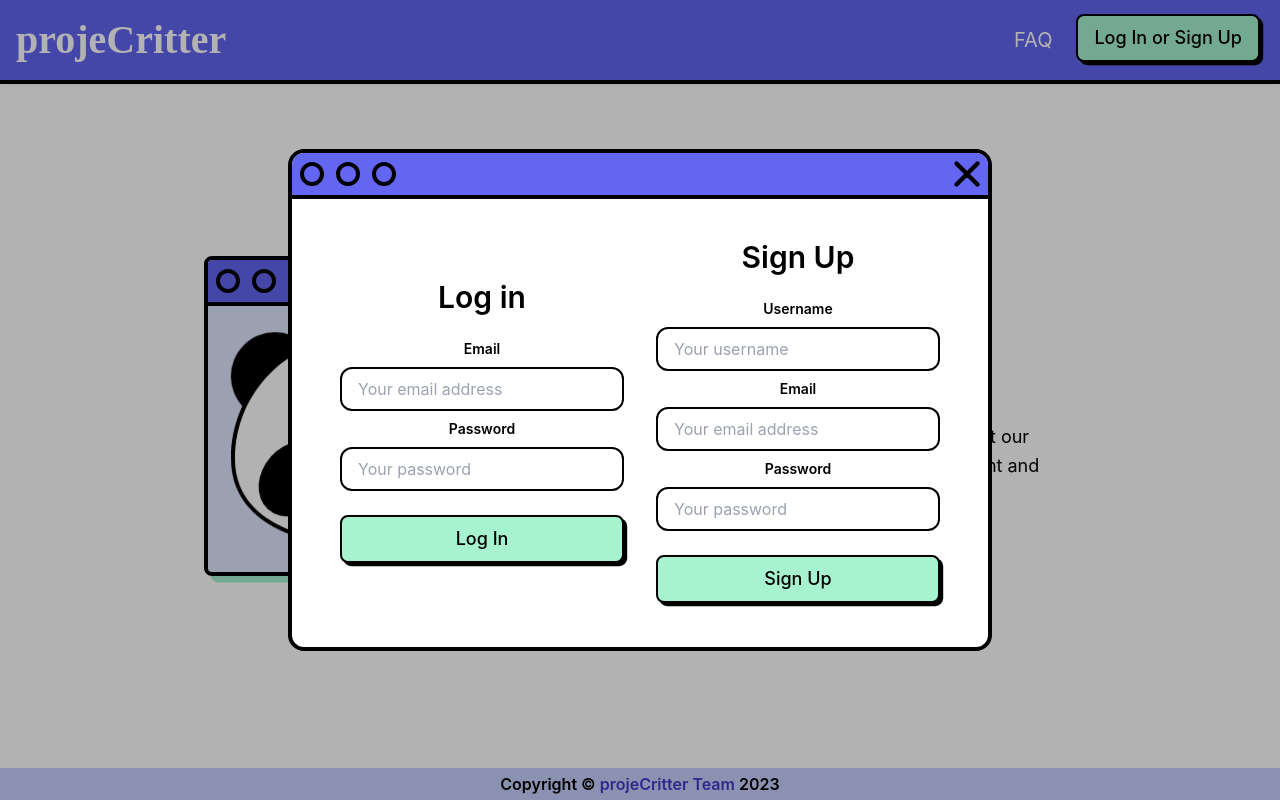
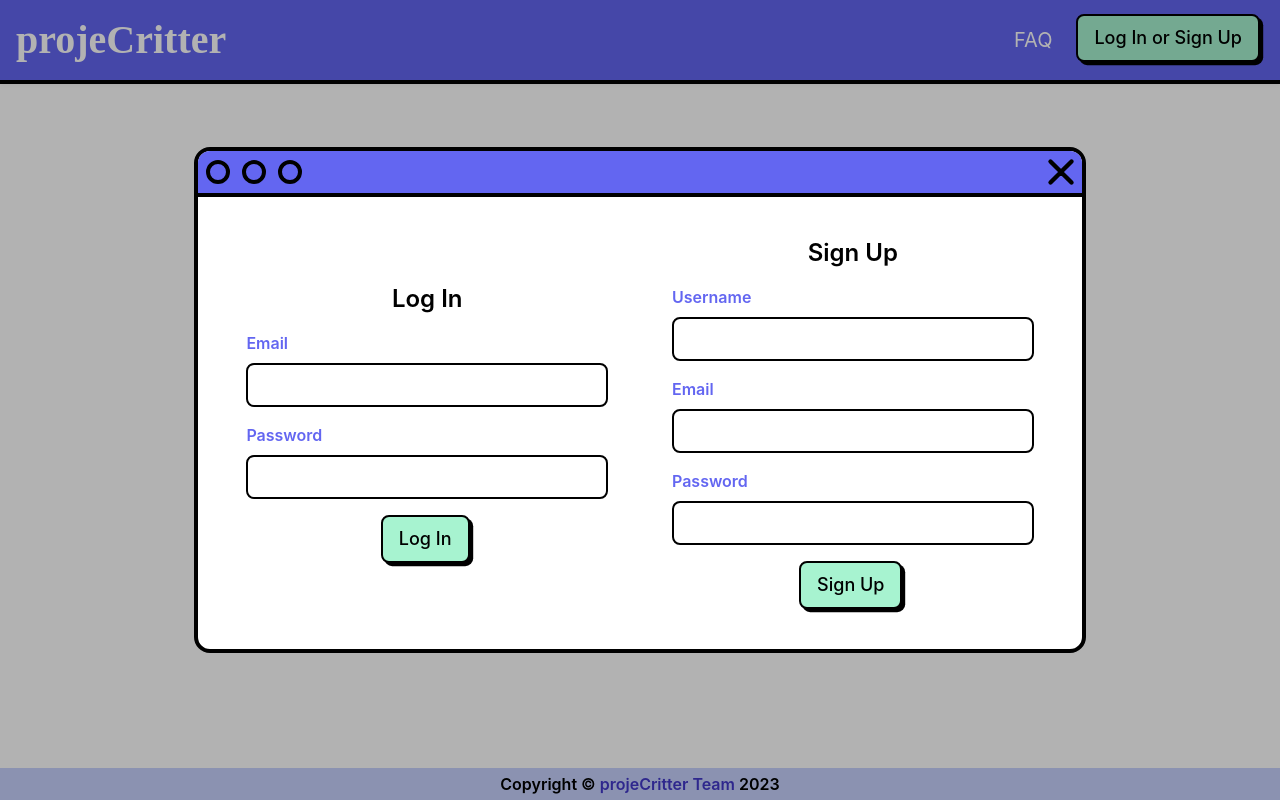
Before and after one commit to BJThompson12/projeCritter, a React (Create React App) app in the folder client/: page / in a window 1280 px wide. Both pictures are taken after a click on the button "Log In or Sign Up". Built offline with nearby package versions, Linux system fonts and the light colour scheme; a web font is replaced by a local one.

Commit message:
0.18.0
Added new FormInput component and implemented it on current forms. Also re-implements a visual fix on the Project page that I accidentally undid with a previous styling update.

```diff
--- a/client/src/components/AddTaskForm.jsx
+++ b/client/src/components/AddTaskForm.jsx
@@ -2,6 +2,7 @@ import { useState } from "react";
 import { useMutation } from "@apollo/client";
 import { CREATE_TASK } from "../utils/mutation";
 import Button from "./Button";
+import FormInput from "./FormInput";
 
 const TaskForm = ({ setDisplayModal }) => {
   const [createTask] = useMutation(CREATE_TASK);
@@ -17,7 +18,10 @@ const TaskForm = ({ setDisplayModal }) => {
 
   const handleInputChange = (event) => {
     const { name, value } = event.target;
-    setFormData({ ...formData, [name]: name === "taskstate" ? parseInt(value) : value });
+    setFormData({
+      ...formData,
+      [name]: name === "taskstate" ? parseInt(value) : value,
+    });
     console.log(formData);
   };
 
@@ -43,39 +47,33 @@ const TaskForm = ({ setDisplayModal }) => {
         taskstate: 1,
       });
       setDisplayModal(false);
-      window.location.href =`/project/?=${id}`
+      window.location.href = `/project/?=${id}`;
     }
   };
 
   return (
-    <>
-      <div className="relative flex flex-col justify-center">
-        <div className="w-full m-auto bg-white rounded-md lg:max-w-xl">
-          <h1 className="text-3xl font-semibold text-center text-indigo-500">
+    <div className="flex flex-col items-center space-y-4">
+      <h3
+        id="modal-title"
+        className="text-2xl font-semibold text-center text-black"
+      >
         New Task
-          </h1>
-          <form onSubmit={handleSubmit} className="mt-6">
-            <div className="mb-2">
-              <label
-                for="taskbody"
-                className="block text-sm font-semibold text-center text-indigo-500"
+      </h3>
+      <form
+        onSubmit={handleSubmit}
+        className="flex flex-col items-center space-y-4"
       >
-                Task Description
-              </label>
-              <input
-                placeholder="Build the login routes..."
+        <FormInput
+          label="Task Description"
           name="taskbody"
+          value={formData.taskbody}
           onChange={handleInputChange}
-                value={formData.taskbody}
           required
-                type="text"
-                className="block w-full px-4 py-2 mt-2 text-purple-700 bg-white border rounded-md focus:border-purple-400 focus:ring-purple-300 focus:outline-none focus:ring focus:ring-opacity-40"
         />
-            </div>
-            <div className="mb-2">
+        <div className="w-full">
           <label
             for="taskstate"
-                className="block text-sm font-semibold text-center text-indigo-500"
+            className="text-base font-semibold text-left text-indigo-500"
           >
             Task Category
           </label>
@@ -83,7 +81,7 @@ const TaskForm = ({ setDisplayModal }) => {
             name="taskstate"
             onChange={handleInputChange}
             value={formData.taskstate}
-                className="block w-full px-4 py-2 mt-2 bg-white border rounded-md focus:text-purple-700 focus:border-purple-400 focus:ring-purple-300 focus:outline-none focus:ring focus:ring-opacity-40"
+            className="w-full px-4 py-2 mt-2 text-black bg-white border-2 border-black rounded-lg focus:ring-emerald-300 focus:outline-none focus:ring"
           >
             <option value={1}>Backlog</option>
             <option value={2}>Ready</option>
@@ -91,19 +89,16 @@ const TaskForm = ({ setDisplayModal }) => {
             <option value={4}>Done</option>
           </select>
         </div>
-            <div className="mt-6">
         <Button
           disabled={!formData.taskbody}
           type="submit"
           variant="success"
+          width="w-fit"
         >
           Create New Task
         </Button>
-            </div>
       </form>
     </div>
-      </div>
-    </>
   );
 };
 
--- /dev/null
+++ b/client/src/components/FormInput.jsx
@@ -0,0 +1,23 @@
+const FormInput = ({ label, type = "text", name, value, onChange, required, placeholder = "" }) => {
+  return (
+    <div className="w-full">
+      <label
+        for={name}
+        className="text-base font-semibold text-left text-indigo-500"
+      >
+        {label}
+      </label>
+      <input
+        type={type}
+        name={name}
+        value={value}
+        onChange={onChange}
+        required={required ? true : false}
+        placeholder={placeholder}
+        className="w-full px-4 py-2 mt-2 text-black bg-white border-2 border-black rounded-lg focus:ring-emerald-300 focus:outline-none focus:ring"
+      />
+    </div>
+  );
+};
+
+export default FormInput;
--- a/client/src/components/Login.jsx
+++ b/client/src/components/Login.jsx
@@ -1,14 +1,15 @@
-import { useMutation } from '@apollo/client';
-import { LOG_IN } from '../utils/mutation';
-import Auth from '../utils/auth';
-import Button from './Button';
+import { useMutation } from "@apollo/client";
+import { LOG_IN } from "../utils/mutation";
+import Auth from "../utils/auth";
+import Button from "./Button";
+import FormInput from "./FormInput";
 
-import { useState } from 'react';
+import { useState } from "react";
 
 const Login = () => {
   const [formData, setFormData] = useState({
-    email: '',
-    password: '',
+    email: "",
+    password: "",
   });
 
   const [showAlert, setShowAlert] = useState(false);
@@ -31,7 +32,7 @@ const Login = () => {
       console.log(data);
 
       if (!data) {
-        throw new Error('something went wrong!');
+        throw new Error("something went wrong!");
       }
 
       Auth.login(data.login.token);
@@ -40,67 +41,50 @@ const Login = () => {
       setShowAlert(true);
     } finally {
       setFormData({
-        email: '',
-        password: '',
+        email: "",
+        password: "",
       });
     }
   };
 
   return (
-    <>
-      <div className="w-full">
-        <h1 className="text-3xl font-semibold text-center text-black">
-          Log in
-        </h1>
-        <form onSubmit={handleSubmit} className="mt-6">
-          <div className="mb-2">
-            <label
-              htmlFor="email"
-              className="block text-sm font-semibold text-center text-black"
+    <div className="flex flex-col items-center w-full space-y-4">
+      <h3
+        id="modal-title"
+        className="text-2xl font-semibold text-center text-black"
       >
-              Email
-            </label>
-            <input
+        Log In
+      </h3>
+      <form
+        onSubmit={handleSubmit}
+        className="flex flex-col items-center w-full space-y-4"
+      >
+        <FormInput
+          label="Email"
           type="email"
-              placeholder="Your email address"
           name="email"
+          value={formData.email}
           onChange={handleInputChange}
-              value={formData.email}
           required
-              className="block w-full px-4 py-2 mt-2 text-purple-700 bg-white border-2 border-black rounded-xl focus:border-purple-400 focus:ring-purple-300 focus:outline-none focus:ring focus:ring-opacity-40"
         />
-          </div>
-          <div className="mb-2">
-            <label
-              htmlFor="password"
-              className="block text-sm font-semibold text-center text-black"
-            >
-              Password
-            </label>
-            <input
-              placeholder="Your password"
+        <FormInput
+          label="Password"
+          type="password"
           name="password"
+          value={formData.password}
           onChange={handleInputChange}
-              value={formData.password}
           required
-              type="password"
-              className="block w-full px-4 py-2 mt-2 text-purple-700 bg-white border-2 border-black rounded-xl focus:border-purple-400 focus:ring-purple-300 focus:outline-none focus:ring focus:ring-opacity-40"
         />
-          </div>
-          <div className="mt-6">
         <Button
-              disabled={
-                !(formData.email && formData.password)
-              }
+          disabled={!(formData.email && formData.password)}
           type="submit"
           variant="success"
+          width="w-fit"
         >
           Log In
         </Button>
-          </div>
       </form>
     </div>
-    </>
   );
 };
 
--- a/client/src/components/Navbar.jsx
+++ b/client/src/components/Navbar.jsx
@@ -151,8 +151,9 @@ const Navbar = () => {
 
       {/* login modal */}
       <Modal displayModal={displayModal} setDisplayModal={setDisplayModal}>
-        <div className="flex flex-wrap items-center justify-center gap-8 md:flex-nowrap md:min-w-[32vw]">
+        <div className="flex flex-wrap items-center justify-center gap-10 md:gap-16 md:flex-nowrap md:min-w-[32vw]">
           <Login />
+          <hr class="w-full h-0.5 border-0 rounded md:my-10 bg-indigo-500 md:hidden" />
           <SignUp />
         </div>
       </Modal>
--- a/client/src/components/SignUp.jsx
+++ b/client/src/components/SignUp.jsx
@@ -2,6 +2,7 @@ import { useMutation } from '@apollo/client';
 import { CREATE_USER } from '../utils/mutation';
 import Auth from '../utils/auth';
 import Button from "./Button";
+import FormInput from "./FormInput";
 
 import { useState } from 'react';
 
@@ -49,77 +50,50 @@ const SignUp = () => {
   };
 
   return (
-    <>
-      <div className="w-full">
-        <h1 className="text-3xl font-semibold text-center text-black">
+    <div className="flex flex-col items-center w-full space-y-4">
+      <h3
+        id="modal-title-2"
+        className="text-2xl font-semibold text-center text-black"
+      >
         Sign Up
-        </h1>
-        <form onSubmit={handleSubmit} className="mt-6">
-          <div className="mb-2">
-            <label
-              htmlFor="username"
-              className="block text-sm font-semibold text-center text-black"
+      </h3>
+      <form
+        onSubmit={handleSubmit}
+        className="flex flex-col items-center w-full space-y-4"
       >
-              Username
-            </label>
-            <input
-              placeholder="Your username"
+        <FormInput
+          label="Username"
           name="username"
+          value={formData.username}
           onChange={handleInputChange}
-              value={formData.username}
           required
-              type="username"
-              className="block w-full px-4 py-2 mt-2 text-purple-700 bg-white border-2 border-black rounded-xl focus:border-purple-400 focus:ring-purple-300 focus:outline-none focus:ring focus:ring-opacity-40"
         />
-          </div>
-          <div className="mb-2">
-            <label
-              htmlFor="email"
-              className="block text-sm font-semibold text-center text-black"
-            >
-              Email
-            </label>
-            <input
+        <FormInput
+          label="Email"
           type="email"
-              placeholder="Your email address"
           name="email"
+          value={formData.email}
           onChange={handleInputChange}
-              value={formData.email}
           required
-              className="block w-full px-4 py-2 mt-2 text-purple-700 bg-white border-2 border-black rounded-xl focus:border-purple-400 focus:ring-purple-300 focus:outline-none focus:ring focus:ring-opacity-40"
         />
-          </div>
-          <div className="mb-2">
-            <label
-              htmlFor="password"
-              className="block text-sm font-semibold text-center text-black"
-            >
-              Password
-            </label>
-            <input
-              placeholder="Your password"
+        <FormInput
+          label="Password"
+          type="password"
           name="password"
+          value={formData.password}
           onChange={handleInputChange}
-              value={formData.password}
           required
-              type="password"
-              className="block w-full px-4 py-2 mt-2 text-purple-700 bg-white border-2 border-black rounded-xl focus:border-purple-400 focus:ring-purple-300 focus:outline-none focus:ring focus:ring-opacity-40"
         />
-          </div>
-          <div className="mt-6">
         <Button
-              disabled={
-                !(formData.username && formData.email && formData.password)
-              }
+          disabled={!(formData.username && formData.email && formData.password)}
           type="submit"
           variant="success"
+          width="w-fit"
         >
           Sign Up
         </Button>
-          </div>
       </form>
     </div>
-    </>
   );
 };
 
--- a/client/src/pages/Project.jsx
+++ b/client/src/pages/Project.jsx
@@ -69,9 +69,9 @@ const Project = () => {
       {/* project container */}
       <div className="flex flex-col items-stretch w-full h-full min-h-0 space-y-4 md:space-y-0 md:flex-row md:space-x-4">
         {/* critter column */}
-        <div className="flex flex-col space-y-4">
+        <div className="flex flex-col">
           <div
-            className={`flex flex-col justify-between w-full min-h-0 p-2 space-y-4 bg-indigo-100 grow shrink-0 basis-full rounded-xl ${
+            className={`flex flex-col justify-between w-full min-h-0 mb-4 p-2 bg-indigo-100 grow shrink-0 basis-full rounded-xl ${
               open
                 ? `md:min-w-[277px] md:basis-1/4`
                 : `border-indigo-100 md:min-w-fit md:basis-0`
```
Also changed, not shown: client/src/components/AddProjectForm.jsx (+20 -20 lines), client/src/components/CritterNameForm.jsx (+11 -22 lines). Lines whose indentation alone changed are shown as unchanged.
